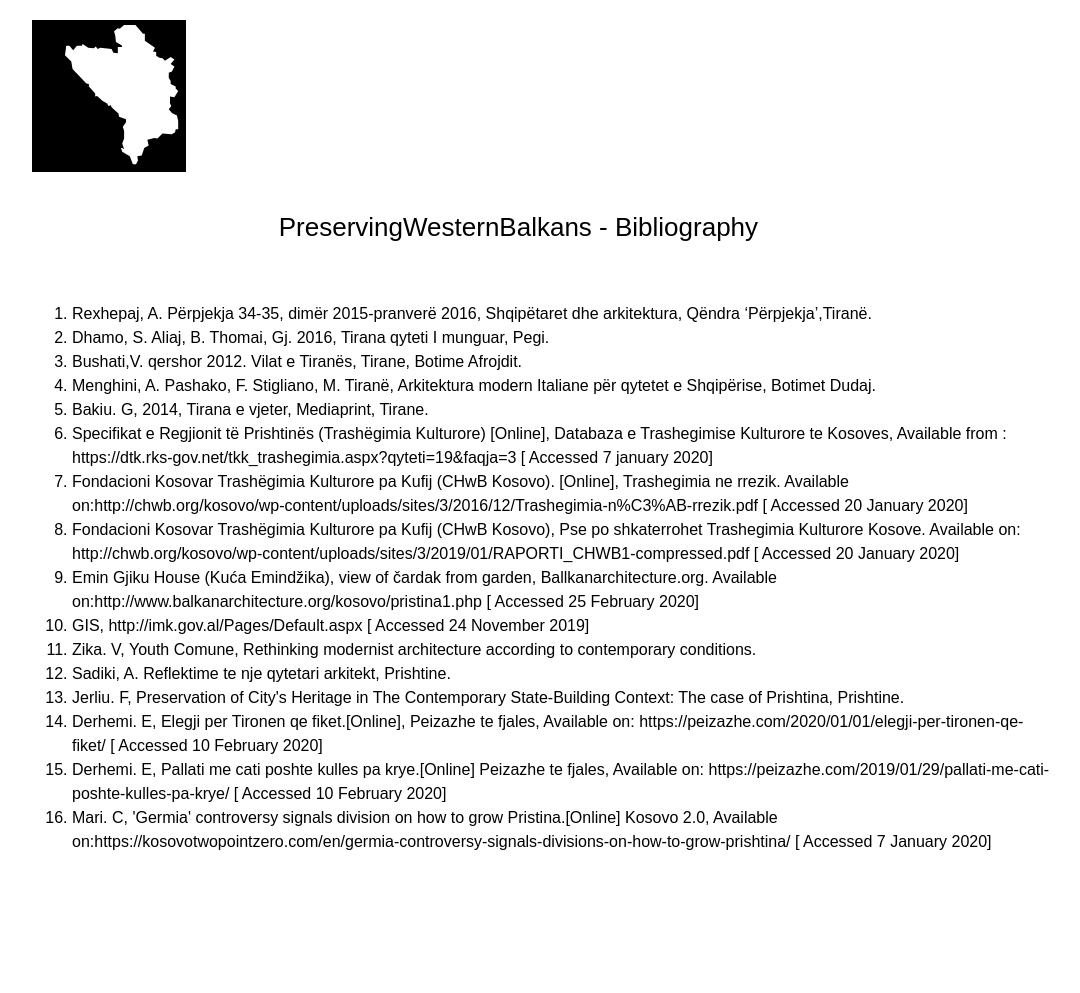
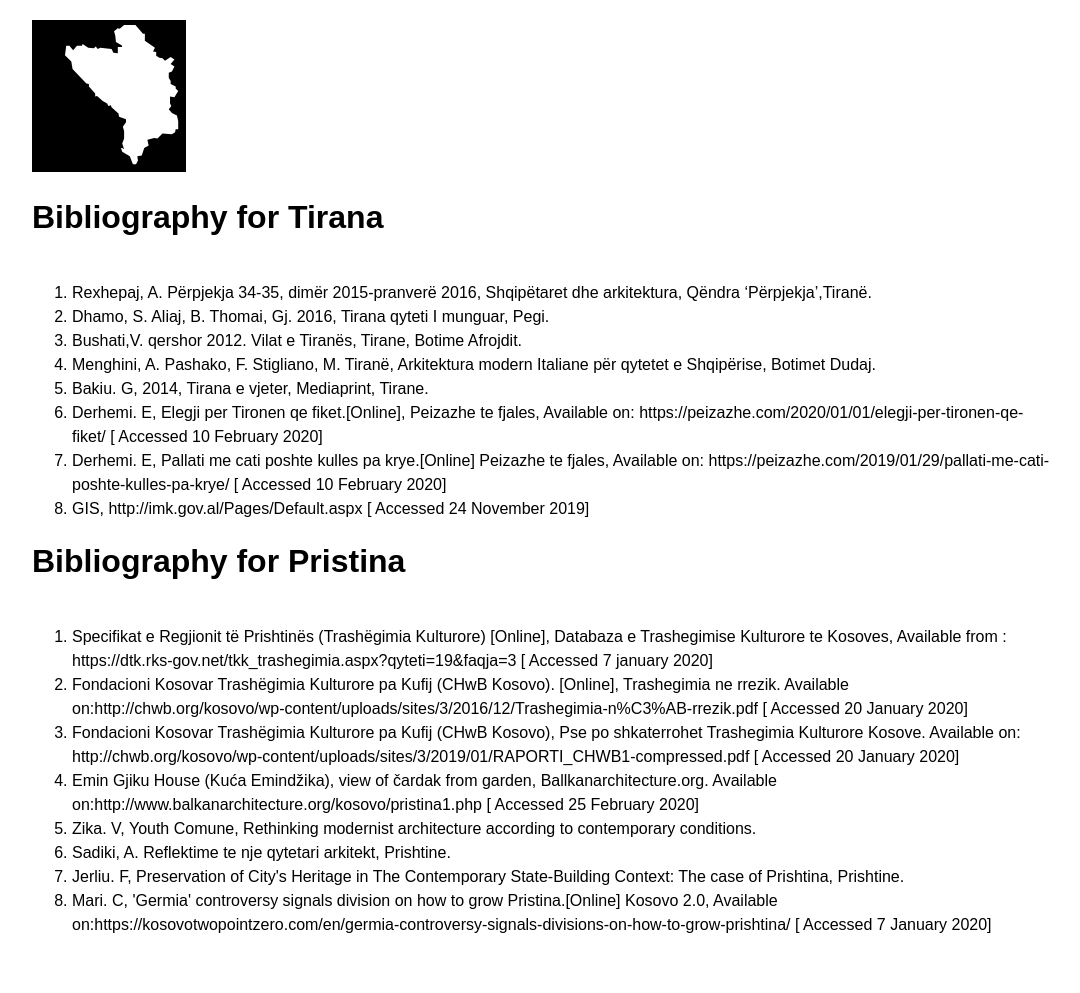
Before and after one commit to OpenLabsHackerspace/PreservingWB, a Jekyll site: the page built from bibliography.html, in a window 1280 px wide. Shown: the whole page, without its empty margins (96-1176 px from the left). Built offline with Jekyll 4.4.1, drawn with Linux system fonts in a browser that asks for light colours; some web fonts are replaced; before the commit the page ends 910 px from its top, so only the background shows below that.

Commit message:
Close https://github.com/OpenLabsHackerspace/PreservingWB/issues/5

```diff
--- a/bibliography.html
+++ b/bibliography.html
@@ -37,10 +37,10 @@ layout: default
   }
    </style>
 
-    <div class="content">
-      <img class="logo" src="/assets/img/wb_icon.svg">
-      <div class="clearfix"></div>
-      <p id="title">PreservingWesternBalkans - Bibliography</p>
+<div class="content">
+<img class="logo" src="/assets/img/wb_icon.svg">
+<div class="clearfix"></div>
+    <h1 id="tirana">Bibliography for Tirana</h1>
     <br />
     <div>
      <ol>
@@ -49,17 +49,27 @@ layout: default
        <li>Bushati,V. qershor 2012. Vilat e Tiranës, Tirane, Botime Afrojdit.</li>
        <li>Menghini, A. Pashako, F. Stigliano, M. Tiranë, Arkitektura modern Italiane për qytetet e Shqipërise, Botimet Dudaj.</li>
        <li>Bakiu. G, 2014, Tirana e vjeter, Mediaprint, Tirane.</li>
+       <li>Derhemi. E, Elegji per Tironen qe fiket.[Online], Peizazhe te fjales, Available on: https://peizazhe.com/2020/01/01/elegji-per-tironen-qe-fiket/   [ Accessed 10 February 2020]</li>
+       <li>Derhemi. E, Pallati me cati poshte kulles pa krye.[Online] Peizazhe te fjales, Available on: https://peizazhe.com/2019/01/29/pallati-me-cati-poshte-kulles-pa-krye/  [ Accessed 10 February 2020]</li>
+       <li>GIS, http://imk.gov.al/Pages/Default.aspx  [ Accessed 24 November  2019]</li>
+     </ol>
+   </div>
+
+    <h1 id="pristina">Bibliography for Pristina</h1>
+    <br />
+    <div>
+     <ol>
        <li>Specifikat e Regjionit të Prishtinës (Trashëgimia Kulturore) [Online], Databaza e Trashegimise Kulturore te Kosoves, Available from : https://dtk.rks-gov.net/tkk_trashegimia.aspx?qyteti=19&faqja=3 [ Accessed 7 january 2020]</li>
        <li>Fondacioni Kosovar Trashëgimia Kulturore pa Kufij (CHwB Kosovo). [Online], Trashegimia ne rrezik. Available on:http://chwb.org/kosovo/wp-content/uploads/sites/3/2016/12/Trashegimia-n%C3%AB-rrezik.pdf [ Accessed 20 January 2020]</li>
        <li>Fondacioni Kosovar Trashëgimia Kulturore pa Kufij (CHwB Kosovo), Pse po shkaterrohet Trashegimia Kulturore Kosove. Available on: http://chwb.org/kosovo/wp-content/uploads/sites/3/2019/01/RAPORTI_CHWB1-compressed.pdf  [ Accessed 20 January 2020]</li>
        <li>Emin Gjiku House (Kuća Emindžika), view of čardak from garden, Ballkanarchitecture.org. Available on:http://www.balkanarchitecture.org/kosovo/pristina1.php  [ Accessed 25 February 2020]</li>
-       <li>GIS, http://imk.gov.al/Pages/Default.aspx  [ Accessed 24 November  2019]</li>
        <li>Zika. V, Youth Comune, Rethinking modernist architecture according to contemporary conditions.</li>
        <li>Sadiki, A. Reflektime te nje qytetari arkitekt, Prishtine.</li>
        <li>Jerliu. F, Preservation of City's Heritage in The Contemporary State-Building Context: The case of Prishtina, Prishtine.</li>
-       <li>Derhemi. E, Elegji per Tironen qe fiket.[Online], Peizazhe te fjales, Available on: https://peizazhe.com/2020/01/01/elegji-per-tironen-qe-fiket/   [ Accessed 10 February 2020]</li>
-       <li>Derhemi. E, Pallati me cati poshte kulles pa krye.[Online] Peizazhe te fjales, Available on: https://peizazhe.com/2019/01/29/pallati-me-cati-poshte-kulles-pa-krye/  [ Accessed 10 February 2020]</li>
        <li>Mari. C, 'Germia' controversy signals division on how to grow Pristina.[Online] Kosovo 2.0, Available on:https://kosovotwopointzero.com/en/germia-controversy-signals-divisions-on-how-to-grow-prishtina/  [ Accessed 7 January 2020]</li>
      </ol>
+   </div>
+
+<!--
+-->
     </div>
-    </div>
```
Also changed, not shown: _layouts/map.html (+8 -1 lines).
